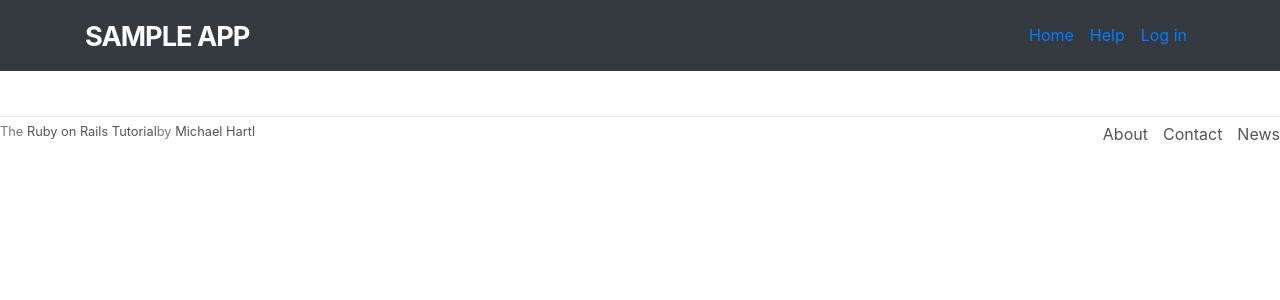
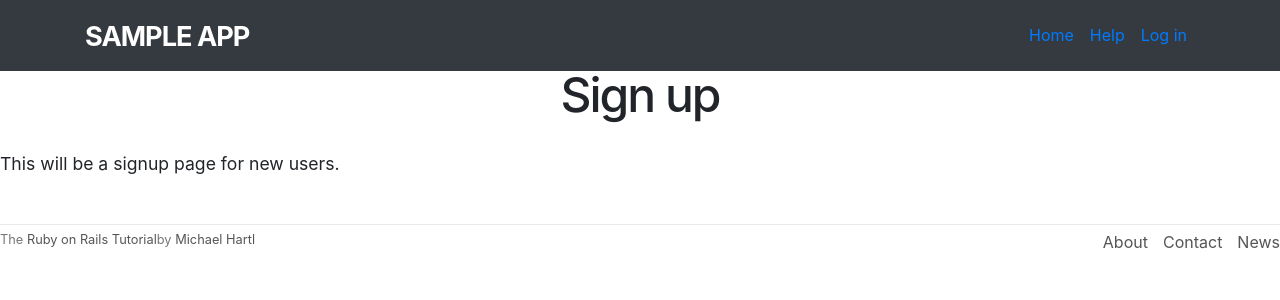
Before and after one commit to ryojiysd/rails-tutor-react, a React app in the folder client/: page /signup in a window 1280 px wide. Shown: the top 300 px of the page. Built offline with nearby package versions, Linux system fonts and the light colour scheme.

Commit message:
Add signup page (stub)

```diff
--- a/client/src/app.tsx
+++ b/client/src/app.tsx
@@ -5,7 +5,8 @@ import { BrowserRouter, Route } from 'react-router-dom';
 import Home from './home';
 import Help from './help';
 import About from './about';
-import Contact from './contact'
+import Contact from './contact';
+import Signup from './users/new'
 
 const App = () => {
   return <Router />;
@@ -21,6 +22,7 @@ const Router = () => {
           <Route path="/help" component={Help} />
           <Route path="/about" component={About} />
           <Route path="/contact" component={Contact} />
+          <Route path="/signup" component={Signup} />
         </Switch>
       </BrowserRouter>
       <AppFooter />
--- a/client/src/home.tsx
+++ b/client/src/home.tsx
@@ -15,7 +15,7 @@ class Home extends React.Component {
             <a href="https://railstutorial.jp/">Ruby on Rails Tutorial</a> sample application.
           </h2>
 
-          <a href="#" className="btn btn-lg btn-primary">Sign up now!</a>
+          <a href="/signup" className="btn btn-lg btn-primary">Sign up now!</a>
         </div>
         <a href="http://rubyonrails.org/"><img src="images/rails.png" alt="Rails logo"/></a>
       </div>
--- /dev/null
+++ b/client/src/users/new.tsx
@@ -0,0 +1,18 @@
+import React, { Component } from 'react';
+
+class Signup extends React.Component {
+  componentDidMount() {
+    document.title = 'Sign up | Ruby on Rails Tutorial Sample App';
+  }
+
+  render() {
+    return (
+      <div>
+        <h1>Sign up</h1>
+        <p>This will be a signup page for new users.</p>
+      </div>
+    );
+  }
+}
+
+export default Signup;
```
